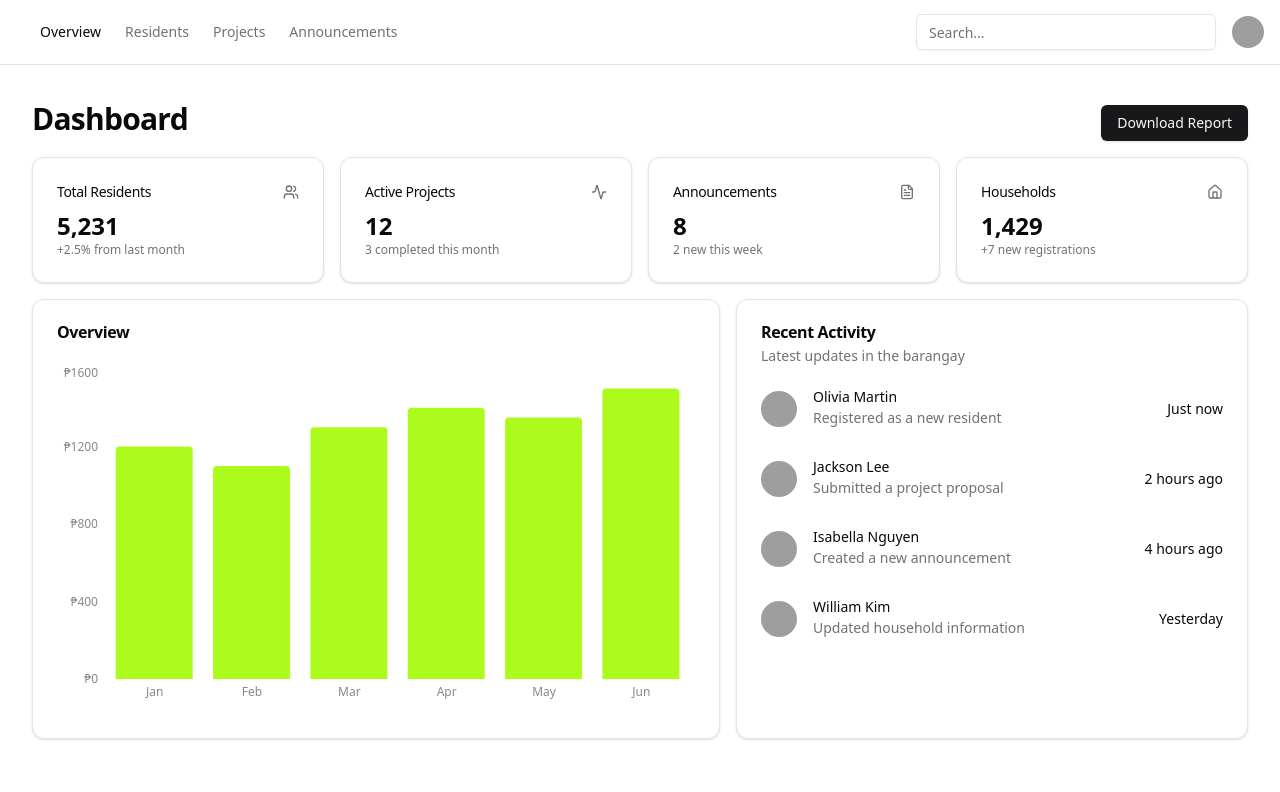
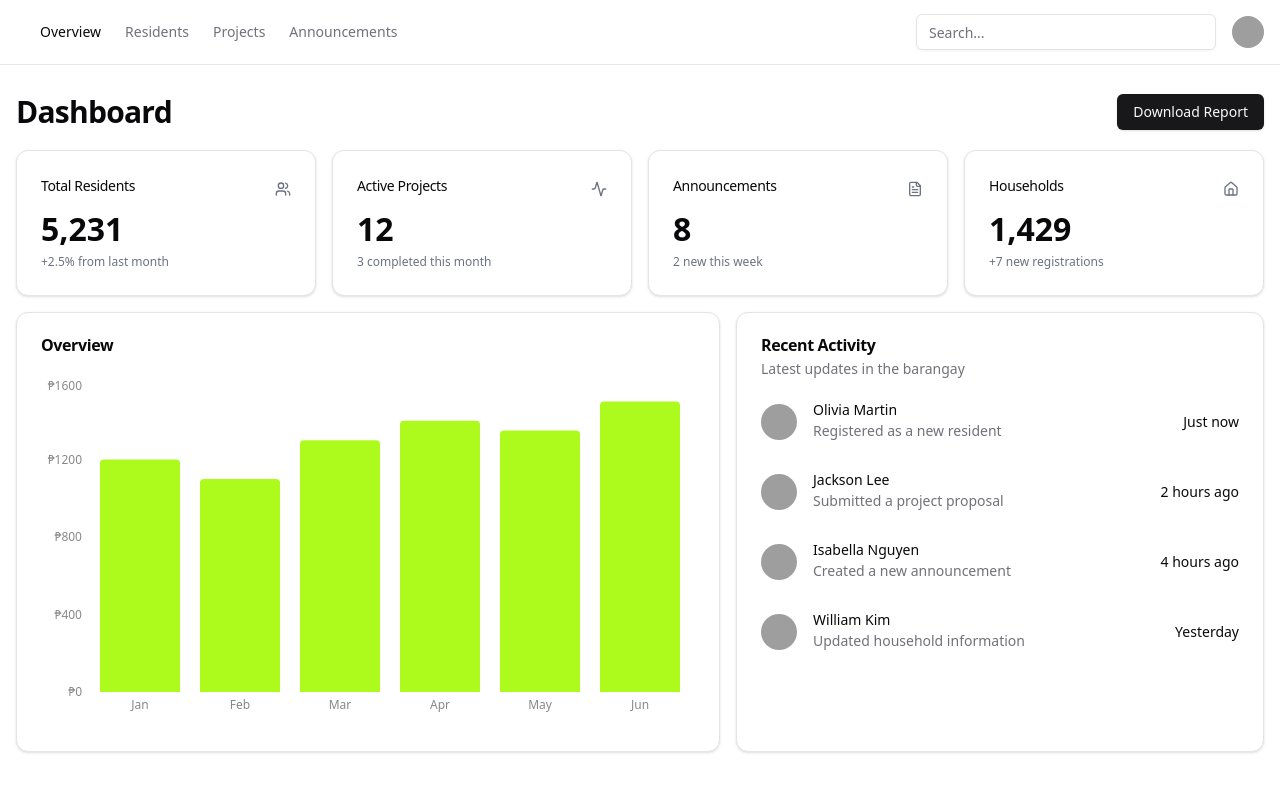
Before and after one commit to comekhazee1995/ph-barangay-web, a Next.js app: page / in a window 1280 px wide. Shown: the top 792 px of the page. Built offline with nearby package versions, Linux system fonts and the light colour scheme; grey boxes are pictures that could not be loaded.

Commit message:
first update

```diff
--- a/package.json
+++ b/package.json
@@ -12,13 +12,13 @@
     "prepare": "npx lefthook install"
   },
   "dependencies": {
-    "clsx": "^2.1.1",
     "@radix-ui/react-avatar": "^1.1.3",
     "@radix-ui/react-dropdown-menu": "^2.1.6",
     "@radix-ui/react-slot": "^1.1.2",
     "class-variance-authority": "^0.7.1",
+    "clsx": "^2.1.1",
     "lucide-react": "^0.475.0",
-    "next": "15.1.2",
+    "next": "^15.3.5",
     "next-auth": "^5.0.0-beta.25",
     "next-themes": "^0.4.4",
     "react": "^19.0.0",
--- a/src/app/(dashboard)/residents/page.tsx
+++ b/src/app/(dashboard)/residents/page.tsx
@@ -1,8 +1,15 @@
-
+import styles from './residentPage.module.css'
 
 function ResidentPage() {
     return (
-        <div>This Resident Page</div>
+        <>
+            <div className={styles.pageContainer}>
+                <div className={styles.pageGrid}>
+                    <div>SideNav Bar</div>
+                    <div>Main Page</div>
+                </div>
+            </div>
+        </>
     );
 }
 
--- /dev/null
+++ b/src/app/(dashboard)/residents/residentPage.module.css
@@ -0,0 +1,12 @@
+.pageContainer {
+    display: flex;
+    flex-direction: row;
+    width: 100%;
+    height: 100vh;
+}
+.pageGrid {
+    display: grid;
+    grid-template-columns: 0.5fr 3fr;
+    width: 100%;
+    height: 100%;
+}
--- /dev/null
+++ b/src/app/Home.module.css
@@ -0,0 +1,134 @@
+.container {
+  display: flex;
+  min-height: 100vh;
+  flex-direction: column;
+}
+
+.borderBottom {
+  border-bottom: 1px solid #e5e7eb;
+}
+
+.header {
+  display: flex;
+  height: 4rem;
+  align-items: center;
+  padding-left: 1rem;
+  padding-right: 1rem;
+}
+
+.mainNav {
+  margin-left: 1.5rem;
+  margin-right: 1.5rem;
+}
+
+.headerRight {
+  margin-left: auto;
+  display: flex;
+  align-items: center;
+  gap: 1rem;
+}
+
+.mainContent {
+  flex: 1;
+  padding: 1rem;
+  padding-top: 1.5rem;
+  padding-bottom: 1.5rem;
+  gap: 1rem;
+  display: flex;
+  flex-direction: column;
+}
+
+.topRow {
+  display: flex;
+  align-items: center;
+  justify-content: space-between;
+  gap: 0.5rem;
+}
+
+.dashboardTitle {
+  font-size: 1.875rem;
+  font-weight: bold;
+  letter-spacing: -0.025em;
+}
+
+.buttonGroup {
+  display: flex;
+  align-items: center;
+  gap: 0.5rem;
+}
+
+.statsGrid {
+  display: grid;
+  gap: 1rem;
+  grid-template-columns: repeat(1, 1fr);
+}
+
+@media (min-width: 768px) {
+  .statsGrid {
+    grid-template-columns: repeat(2, 1fr);
+  }
+}
+@media (min-width: 1024px) {
+  .statsGrid {
+    grid-template-columns: repeat(4, 1fr);
+  }
+}
+
+.cardHeader {
+  display: flex;
+  flex-direction: row;
+  align-items: center;
+  justify-content: space-between;
+  gap: 0;
+  padding-bottom: 0.5rem;
+}
+
+.cardTitle {
+  font-size: 0.875rem;
+  font-weight: 500;
+}
+
+.cardIcon {
+  height: 1rem;
+  width: 1rem;
+  color: #6b7280;
+}
+
+.cardContent {
+  font-size: 2rem;
+  font-weight: bold;
+}
+
+.cardSub {
+  font-size: 0.75rem;
+  color: #6b7280;
+}
+
+.overviewGrid {
+  display: grid;
+  gap: 1rem;
+  grid-template-columns: repeat(1, 1fr);
+}
+
+@media (min-width: 768px) {
+  .overviewGrid {
+    grid-template-columns: repeat(2, 1fr);
+  }
+}
+@media (min-width: 1024px) {
+  .overviewGrid {
+    grid-template-columns: 4fr 3fr;
+  }
+}
+
+.colSpan4 {
+  grid-column: span 1;
+}
+
+.colSpan3 {
+  grid-column: span 1;
+}
+
+.pl2 {
+  padding-left: 0.5rem;
+}
--- a/src/app/globals.css
+++ b/src/app/globals.css
@@ -4,6 +4,15 @@
 
 body {
   font-family: Arial, Helvetica, sans-serif;
+}
+
+input{
+  font-family: inherit;
+  font-size: inherit;
+  color: #5e5b5b;
+  background-color: #ffffff78;
+  border: 1px solid #ccc;
+  outline: none;
 }
 
 @layer base {
--- a/src/app/page.tsx
+++ b/src/app/page.tsx
@@ -1,5 +1,4 @@
 import { Activity, FileText, Home as HomeIcon, Users } from "lucide-react";
-
 import { Button } from "@/components/ui/button";
 import { Card, CardContent, CardDescription, CardHeader, CardTitle } from "@/components/ui/card";
 import { MainNav } from "@/components/main-nav";
@@ -7,79 +6,80 @@ import { Overview } from "@/components/overview";
 import { RecentActivity } from "@/components/recent-activity";
 import { Search } from "@/components/search";
 import { UserNav } from "@/components/user-nav";
+import styles from "./Home.module.css";
 
 export default function Home() {
   return (
     <>
-      <div className="flex min-h-screen flex-col">
-        <div className="border-b">
-          <div className="flex h-16 items-center px-4">
-            <MainNav className="mx-6" />
-            <div className="ml-auto flex items-center space-x-4">
+      <div className={styles.container}>
+        <div className={styles.borderBottom}>
+          <div className={styles.header}>
+            <MainNav className={styles.mainNav} />
+            <div className={styles.headerRight}>
               <Search />
               <UserNav />
             </div>
           </div>
         </div>
-        <div className="flex-1 space-y-4 p-4 md:p-8 pt-6">
-          <div className="flex items-center justify-between space-y-2">
-            <h2 className="text-3xl font-bold tracking-tight">Dashboard</h2>
-            <div className="flex items-center space-x-2">
+        <div className={styles.mainContent}>
+          <div className={styles.topRow}>
+            <h2 className={styles.dashboardTitle}>Dashboard</h2>
+            <div className={styles.buttonGroup}>
               <Button>Download Report</Button>
             </div>
           </div>
-          <div className="grid gap-4 md:grid-cols-2 lg:grid-cols-4">
+          <div className={styles.statsGrid}>
             <Card>
-              <CardHeader className="flex flex-row items-center justify-between space-y-0 pb-2">
-                <CardTitle className="text-sm font-medium">Total Residents</CardTitle>
-                <Users className="h-4 w-4 text-muted-foreground" />
+              <CardHeader className={styles.cardHeader}>
+                <CardTitle className={styles.cardTitle}>Total Residents</CardTitle>
+                <Users className={styles.cardIcon} />
               </CardHeader>
               <CardContent>
-                <div className="text-2xl font-bold">5,231</div>
-                <p className="text-xs text-muted-foreground">+2.5% from last month</p>
+                <div className={styles.cardContent}>5,231</div>
+                <p className={styles.cardSub}>+2.5% from last month</p>
               </CardContent>
             </Card>
             <Card>
-              <CardHeader className="flex flex-row items-center justify-between space-y-0 pb-2">
-                <CardTitle className="text-sm font-medium">Active Projects</CardTitle>
-                <Activity className="h-4 w-4 text-muted-foreground" />
+              <CardHeader className={styles.cardHeader}>
+                <CardTitle className={styles.cardTitle}>Active Projects</CardTitle>
+                <Activity className={styles.cardIcon} />
               </CardHeader>
               <CardContent>
-                <div className="text-2xl font-bold">12</div>
-                <p className="text-xs text-muted-foreground">3 completed this month</p>
+                <div className={styles.cardContent}>12</div>
+                <p className={styles.cardSub}>3 completed this month</p>
               </CardContent>
             </Card>
             <Card>
-              <CardHeader className="flex flex-row items-center justify-between space-y-0 pb-2">
-                <CardTitle className="text-sm font-medium">Announcements</CardTitle>
-                <FileText className="h-4 w-4 text-muted-foreground" />
+              <CardHeader className={styles.cardHeader}>
+                <CardTitle className={styles.cardTitle}>Announcements</CardTitle>
+                <FileText className={styles.cardIcon} />
               </CardHeader>
               <CardContent>
-                <div className="text-2xl font-bold">8</div>
-                <p className="text-xs text-muted-foreground">2 new this week</p>
+                <div className={styles.cardContent}>8</div>
+                <p className={styles.cardSub}>2 new this week</p>
               </CardContent>
             </Card>
             <Card>
-              <CardHeader className="flex flex-row items-center justify-between space-y-0 pb-2">
-                <CardTitle className="text-sm font-medium">Households</CardTitle>
-                <HomeIcon className="h-4 w-4 text-muted-foreground" />
+              <CardHeader className={styles.cardHeader}>
+                <CardTitle className={styles.cardTitle}>Households</CardTitle>
+                <HomeIcon className={styles.cardIcon} />
               </CardHeader>
               <CardContent>
-                <div className="text-2xl font-bold">1,429</div>
-                <p className="text-xs text-muted-foreground">+7 new registrations</p>
+                <div className={styles.cardContent}>1,429</div>
+                <p className={styles.cardSub}>+7 new registrations</p>
               </CardContent>
             </Card>
           </div>
-          <div className="grid gap-4 md:grid-cols-2 lg:grid-cols-7">
-            <Card className="col-span-4">
+          <div className={styles.overviewGrid}>
+            <Card className={styles.colSpan4}>
               <CardHeader>
                 <CardTitle>Overview</CardTitle>
               </CardHeader>
-              <CardContent className="pl-2">
+              <CardContent className={styles.pl2}>
                 <Overview />
               </CardContent>
             </Card>
-            <Card className="col-span-3">
+            <Card className={styles.colSpan3}>
               <CardHeader>
                 <CardTitle>Recent Activity</CardTitle>
                 <CardDescription>Latest updates in the barangay</CardDescription>
```
Also changed, not shown: src/app/(dashboard)/residents/residentform/page.tsx (added, +107 -0 lines), src/app/(dashboard)/residents/residentform/residentform.module.css (added, +44 -0 lines), 1 other file (tests, documents, lock files or other folders).
